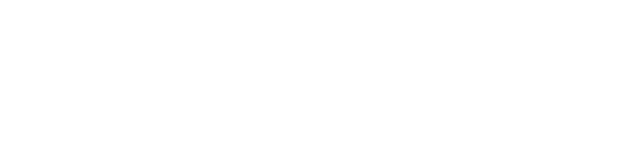
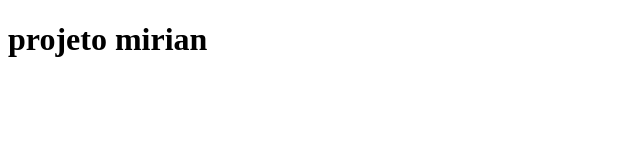
Before and after one commit to monzanii/curso-git, a plain HTML site: page index.html in a window 1280 px wide. Shown: the whole page, without its empty margins (0-640 px from the left). Drawn offline with Linux system fonts and the light colour scheme.

```diff
--- a/index.html
+++ b/index.html
@@ -4,6 +4,6 @@
 	<title></title>
 </head>
 <body>
-
+	<h1>projeto mirian </h1>
 </body>
 </html>
```
